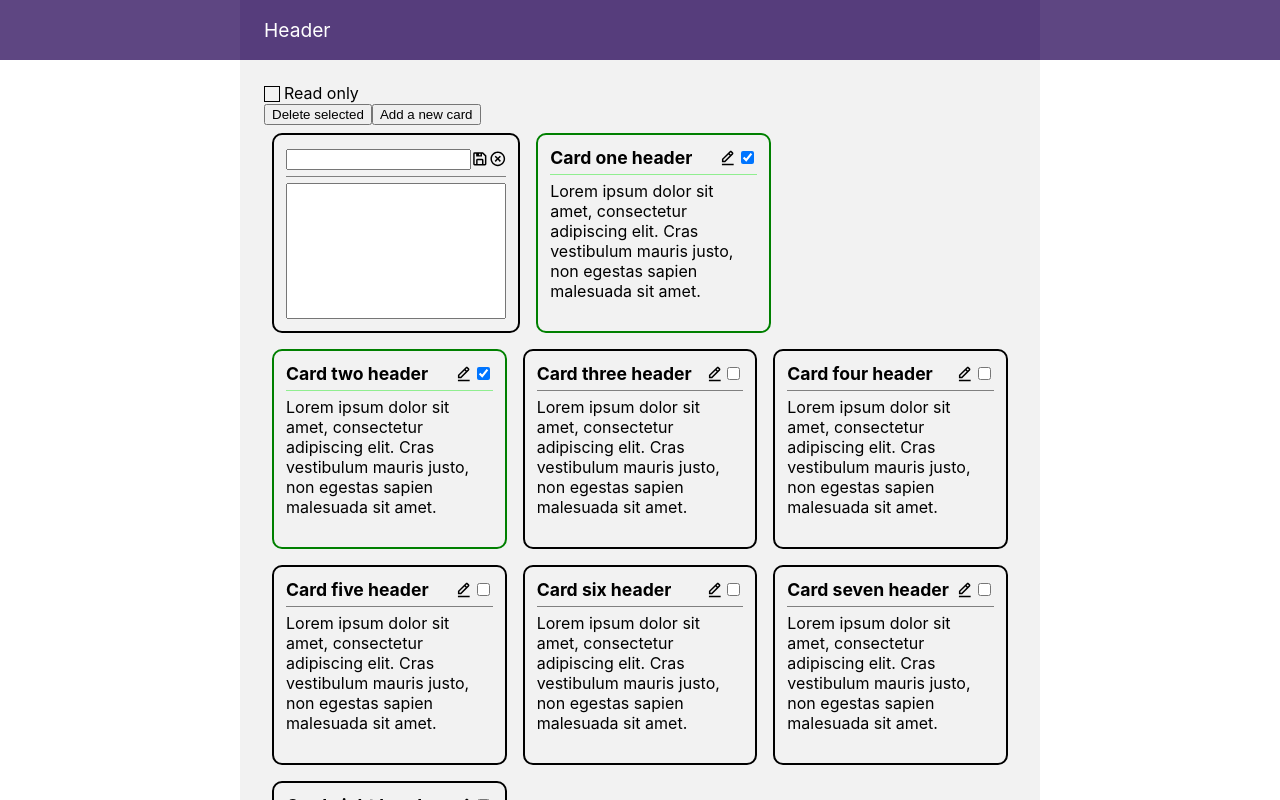
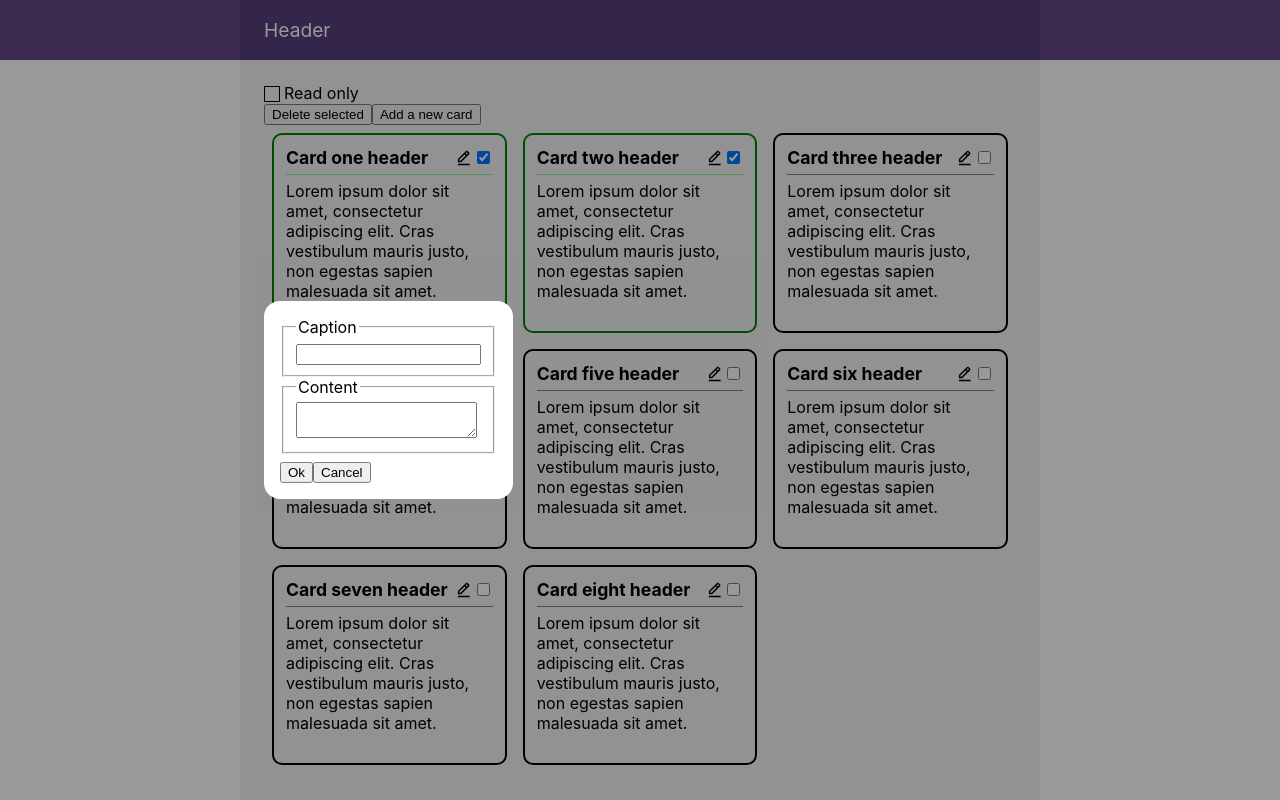
Before and after one commit to Jaskon/react-udemy-course, a React (Create React App) app: page / in a window 1280 px wide. Both pictures are taken after a click on the button "Add a new card". Shown: the top 800 px of the page. Built offline with nearby package versions, Linux system fonts and the light colour scheme.

Commit message:
Modal window

```diff
--- /dev/null
+++ b/src/AddCard/AddCard.js
@@ -0,0 +1,39 @@
+import { useState } from 'react';
+import { v4 as uuid } from 'uuid';
+import './AddCard.scss';
+
+
+function AddCard({ onOk, onCancel }) {
+  const [state, setState] = useState({ caption: '', content: '' });
+  const { caption, content } = state;
+
+  const okButtonHandler = () => {
+    onOk({ id: uuid(), caption, content });
+    onCancel();
+  };
+
+  const cancelButtonHandler = () => {
+    onCancel();
+  };
+
+
+  return <>
+    <div className={'AddCard__wrapper'}>
+      <fieldset>
+        <legend>Caption</legend>
+        <input onChange={e => setState({ ...state, caption: e.currentTarget.value })}/>
+      </fieldset>
+      <fieldset>
+        <legend>Content</legend>
+        <textarea onChange={e => setState({ ...state, content: e.currentTarget.value })}/>
+      </fieldset>
+      <div className={'AddCard__buttons'}>
+        <button onClick={okButtonHandler}>Ok</button>
+        <button onClick={cancelButtonHandler}>Cancel</button>
+      </div>
+    </div>
+  </>;
+}
+
+
+export default AddCard;
--- /dev/null
+++ b/src/AddCard/AddCard.scss
@@ -0,0 +1,15 @@
+.AddCard__wrapper {
+    display: flex;
+    flex-direction: column;
+    padding: 1rem;
+
+    input {
+        width: 100%;
+    }
+}
+
+.AddCard__buttons {
+    display: flex;
+    flex-direction: row;
+    margin-top: .5rem;
+}
--- a/src/CardList/CardList.js
+++ b/src/CardList/CardList.js
@@ -1,13 +1,15 @@
-import { v4 as uuid } from 'uuid';
 import CustomCheckbox from '../CustomCheckbox/CustomCheckbox';
 import Card from '../Card';
 import './CardList.scss';
 import { useState } from 'react';
+import AddCard from '../AddCard/AddCard';
+import Modal from '../Modal/Modal';
 
 
 function CardList({ cards, onListEdit }) {
 
   const [readOnlyState, setReadOnlyState] = useState(false);
+  const [cardAddState, setCardAddState] = useState(false);
 
 
   const cardsRendered = cards.map(card =>
@@ -40,7 +42,7 @@ function CardList({ cards, onListEdit }) {
   };
 
   const addCardButtonHandler = () => {
-    onListEdit([{ id: uuid(), caption: '', content: '', editing: true }, ...cards]);
+    setCardAddState(!cardAddState);
   }
 
 
@@ -61,6 +63,15 @@ function CardList({ cards, onListEdit }) {
     <div className={'CardList__cards'}>
       {cardsRendered}
     </div>
+
+    {cardAddState &&
+      <Modal onBackdropClick={addCardButtonHandler}>
+        <AddCard
+          onOk={(card) => onListEdit([card, ...cards])}
+          onCancel={addCardButtonHandler}
+        />
+      </Modal>
+    }
   </>;
 }
 
--- /dev/null
+++ b/src/Modal/Modal.js
@@ -0,0 +1,15 @@
+import './Modal.scss';
+import cl from 'classnames';
+
+
+function Modal({ children, className, onBackdropClick }) {
+  return <>
+    <div className={'Modal__backdrop'} onClick={onBackdropClick} />
+    <div className={cl('Modal__window', className)}>
+      {children}
+    </div>
+  </>;
+}
+
+
+export default Modal;
--- /dev/null
+++ b/src/Modal/Modal.scss
@@ -0,0 +1,17 @@
+.Modal__backdrop {
+    background-color: rgba(0, 0, 0, .4);
+    height: 100vh;
+    left: 0;
+    top: 0;
+    position: fixed;
+    width: 100vw;
+}
+
+.Modal__window {
+    background-color: white;
+    border-radius: 1rem;
+    margin: auto;
+    position: fixed;
+    top: 50vh;
+    transform: translateY(-50%);
+}
```
